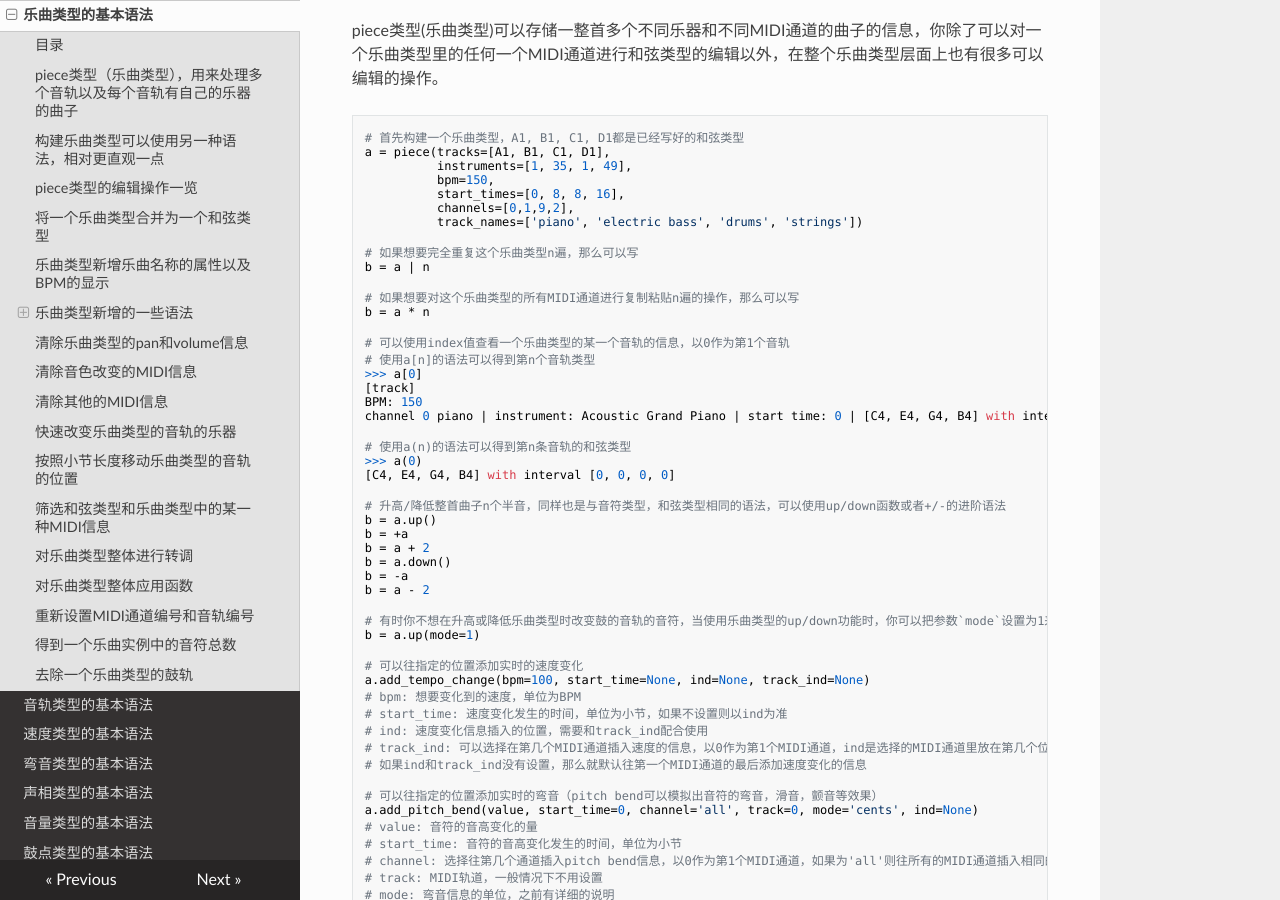
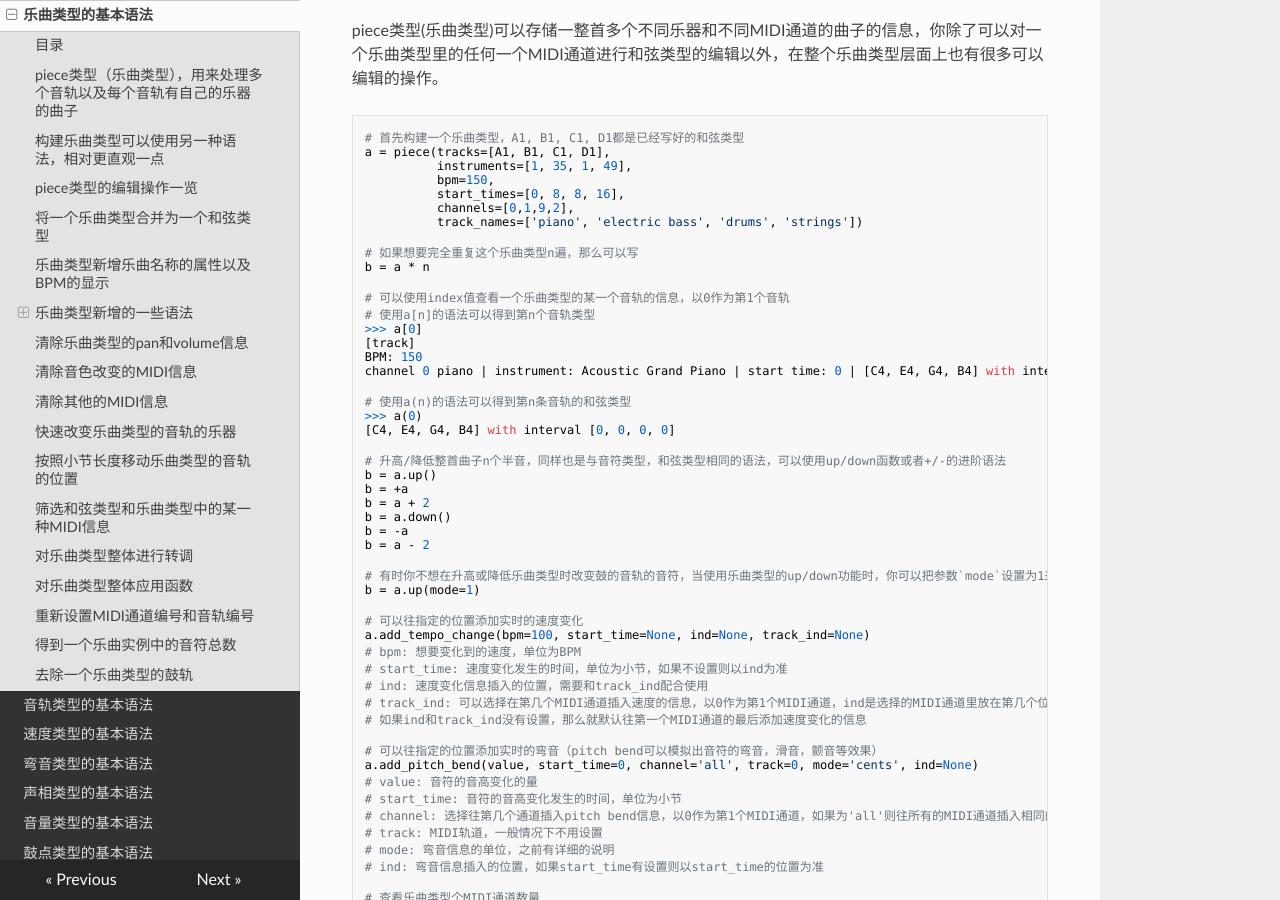
Before and after one commit to Rainbow-Dreamer/musicpy_docs_zh_CN, an MkDocs documentation site: the page built from docs/Basic syntax of piece type.md, in a window 1280 px wide and 900 px high, scrolled down 3673 px. Built offline with MkDocs 1.6.1, drawn with Linux system fonts in a browser that asks for light colours; nearby versions of some CDN libraries.

Commit message:
Update Basic syntax of piece type.md

```diff
--- a/docs/Basic syntax of piece type.md
+++ b/docs/Basic syntax of piece type.md
@@ -189,9 +189,6 @@ a = piece(tracks=[A1, B1, C1, D1],
           track_names=['piano', 'electric bass', 'drums', 'strings'])
 
 # 如果想要完全重复这个乐曲类型n遍，那么可以写
-b = a | n
-
-# 如果想要对这个乐曲类型的所有MIDI通道进行复制粘贴n遍的操作，那么可以写
 b = a * n
 
 # 可以使用index值查看一个乐曲类型的某一个音轨的信息，以0作为第1个音轨
```
